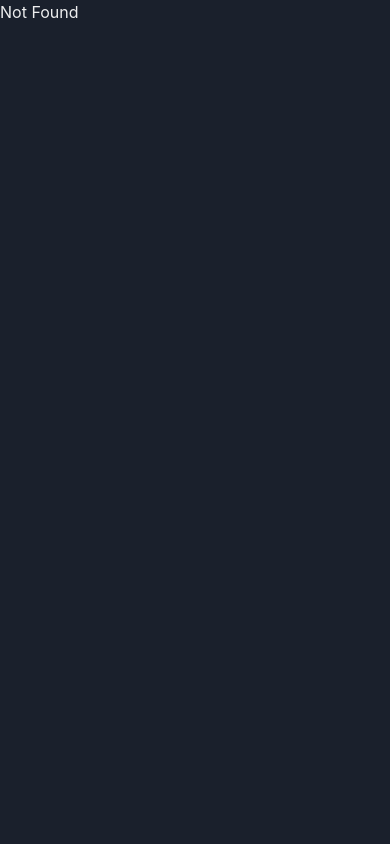
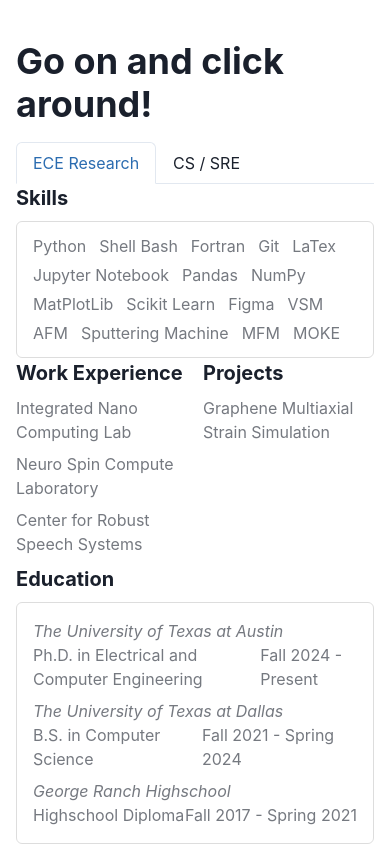
Before and after one commit to Alexander-N-Chin/Personal-Website-2.0, a React (Create React App) app: page /nutshell in a window 390 px wide. Before the commit this address had no page. Shown: the top 844 px of the page. Built offline with nearby package versions, Linux system fonts and the light colour scheme.

Commit message:
made this cleaner for mobile

```diff
--- a/src/App.tsx
+++ b/src/App.tsx
@@ -1,11 +1,14 @@
 import { BrowserRouter, Route, Routes } from "react-router-dom";
 import Home from './Home';
+import Nutshell from './components/Nutshell';
+
 const App = () => {
   return (
     <BrowserRouter>
       <Routes>
         <Route path="/" element={<Home/>} />
         <Route path="/about" element={<h1>About</h1>} />
+        <Route path="/nutshell" element={<Nutshell />} />
         <Route path="*" element={<h1>Not Found</h1>} />
       </Routes>
     </BrowserRouter>
--- a/src/Home.tsx
+++ b/src/Home.tsx
@@ -1,7 +1,6 @@
 import { useRef } from 'react'
 import { Container, VStack } from '@chakra-ui/react';
 import Landing from './components/landing';
-import Nutshell from './components/Nutshell';
 
 const Home = () => {
   const scrollRef = useRef<HTMLDivElement | null>(null);
@@ -16,10 +15,6 @@ const Home = () => {
     <Container maxW="container.md" p={10}>
       <VStack spacing={8}>
       <Landing handleStart={scrollToSection}/>
-      {/* @ts-ignore */}
-      <div ref={scrollRef}>
-        <Nutshell/>
-      </div>
       </VStack>
     </Container>
   )
--- /dev/null
+++ b/src/components/CsSreResume.tsx
@@ -0,0 +1,27 @@
+import SkillProjectHighlighter from './SkillsAndProjects';
+import { skillProjectData } from './skillProjectData';
+
+// Filter experiences and projects related to CS/SRE
+const csSreExperienceIds = ['e1', 'e5']; // IDs of CS/SRE experiences
+const csSreProjectIds = ['p1', 'p5', 'p2', 'p3', 'p4', 'p6', 'p7']; // IDs of projects related to CS/SRE
+
+const filteredExperiences = skillProjectData.experiences.filter(exp => csSreExperienceIds.includes(exp.id));
+const filteredProjects = skillProjectData.projects.filter(proj => csSreProjectIds.includes(proj.id));
+
+// Filter skills related to filtered projects and experiences
+const filteredSkillIds = new Set<string>();
+filteredExperiences.forEach(exp => exp.skillIds.forEach(id => filteredSkillIds.add(id)));
+filteredProjects.forEach(proj => proj.skillIds.forEach(id => filteredSkillIds.add(id)));
+const filteredSkills = skillProjectData.skills.filter(skill => filteredSkillIds.has(skill.id));
+
+const CsSreResume = () => {
+  return (
+    <SkillProjectHighlighter
+      skills={filteredSkills}
+      experiences={filteredExperiences}
+      projects={filteredProjects}
+    />
+  );
+};
+
+export default CsSreResume;
--- /dev/null
+++ b/src/components/EceResume.tsx
@@ -0,0 +1,27 @@
+import SkillProjectHighlighter from './SkillsAndProjects';
+import { skillProjectData } from './skillProjectData';
+
+// Filter experiences and projects related to ECE research
+const eceExperienceIds = ['e2', 'e3', 'e4']; // IDs of ECE research experiences
+const eceProjectIds = ['p0']; // IDs of projects related to ECE research
+
+const filteredExperiences = skillProjectData.experiences.filter(exp => eceExperienceIds.includes(exp.id));
+const filteredProjects = skillProjectData.projects.filter(proj => eceProjectIds.includes(proj.id));
+
+// Filter skills related to filtered projects and experiences
+const filteredSkillIds = new Set<string>();
+filteredExperiences.forEach(exp => exp.skillIds.forEach(id => filteredSkillIds.add(id)));
+filteredProjects.forEach(proj => proj.skillIds.forEach(id => filteredSkillIds.add(id)));
+const filteredSkills = skillProjectData.skills.filter(skill => filteredSkillIds.has(skill.id));
+
+const EceResume = () => {
+  return (
+    <SkillProjectHighlighter
+      skills={filteredSkills}
+      experiences={filteredExperiences}
+      projects={filteredProjects}
+    />
+  );
+};
+
+export default EceResume;
--- a/src/components/Nutshell.tsx
+++ b/src/components/Nutshell.tsx
@@ -2,21 +2,113 @@ import {
   Container,
   Heading,
   VStack,
+  Button,
+  Tabs,
+  TabList,
+  TabPanels,
+  Tab,
+  TabPanel,
+  Box,
+  useColorMode,
 } from '@chakra-ui/react';
-import SkillProjectHighlighter from './SkillsAndProjects';
+import { useState, useEffect } from 'react';
+import { Link } from 'react-router-dom';
+import EceResume from './EceResume';
+import CsSreResume from './CsSreResume';
 import EducationAwardLinker from './EducationAwardLinker';
 
 const Nutshell = () => {
+  const { colorMode, setColorMode } = useColorMode();
+  const [tabIndex, setTabIndex] = useState(0);
+  const [fade, setFade] = useState(false);
+  const [bgColor, setBgColor] = useState(colorMode === 'dark' ? 'gray.800' : 'white');
+  const [animating, setAnimating] = useState(false);
+
+  useEffect(() => {
+    if (tabIndex === 1 && colorMode !== 'dark') {
+      setAnimating(true);
+      setBgColor('gray.800');
+      const timeout = setTimeout(() => {
+        setColorMode('dark');
+        setAnimating(false);
+      }, 500);
+      return () => clearTimeout(timeout);
+    } else if (tabIndex === 0 && colorMode !== 'light') {
+      setAnimating(true);
+      setBgColor('white');
+      const timeout = setTimeout(() => {
+        setColorMode('light');
+        setAnimating(false);
+      }, 500);
+      return () => clearTimeout(timeout);
+    }
+  }, [tabIndex, colorMode, setColorMode]);
+
+  const handleTabsChange = (index: number) => {
+    setTabIndex(index);
+  };
+
   return (
-    <Container maxW="container.xl" pt={10} minHeight={"100vh"}>
-        <VStack spacing={4} align="start">
+    <>
+      <Box
+        position="fixed"
+        top={0}
+        left={0}
+        width="100vw"
+        height="100vh"
+        bg={bgColor}
+        zIndex={-1}
+        transition="background-color 0.5s ease"
+      />
+      <Box
+        position="relative"
+        minHeight="100vh"
+        width={['100%', null, null, '40%']}
+        mx="auto"
+        px={[4, 6, 8]}
+        pt={10}
+        boxSizing="border-box"
+      >
+        {fade && (
+          <Box
+            position="absolute"
+            top={0}
+            left={0}
+            right={0}
+            bottom={0}
+            bg={colorMode === 'dark' ? 'gray.800' : 'white'}
+            zIndex={1000}
+            opacity={0.7}
+            transition="opacity 0.3s ease"
+          />
+        )}
+        <VStack spacing={4} align="start" maxW="container.xl" mx="auto">
           <Heading as="h2" size="2xl" textAlign="left">
-            In a nutshell...
+            Go on and click around!
           </Heading>
-          <SkillProjectHighlighter/>
-          <EducationAwardLinker/>
+          <Tabs variant="enclosed" width="100%" index={tabIndex} onChange={handleTabsChange}>
+            <TabList>
+              <Tab>ECE Research</Tab>
+              <Tab>CS / SRE</Tab>
+            </TabList>
+            <TabPanels>
+              <TabPanel p={0}>
+                <EceResume />
+              </TabPanel>
+              <TabPanel p={0}>
+                <CsSreResume />
+              </TabPanel>
+            </TabPanels>
+          </Tabs>
+          <div style={{ marginTop: '2rem' }}>
+            <EducationAwardLinker />
+          </div>
+          <Button as={Link} to="/" colorScheme="teal" mt={8} mb={8} alignSelf="center">
+            Back to Landing
+          </Button>
         </VStack>
-    </Container>
+      </Box>
+    </>
   );
 };
 
--- a/src/components/SkillsAndProjects.tsx
+++ b/src/components/SkillsAndProjects.tsx
@@ -1,5 +1,5 @@
 import { useState } from "react";
-import { Box, Text, Wrap, WrapItem, HStack, VStack } from "@chakra-ui/react";
+import { Box, Text, Wrap, WrapItem, HStack, VStack, useBreakpointValue } from "@chakra-ui/react";
 import {
   Drawer,
   DrawerContent,
@@ -8,63 +8,81 @@ import {
   DrawerBody,
   useDisclosure,
 } from "@chakra-ui/react";
-import { skillProjectData } from "./skillProjectData";
 
-const SkillProjectHighlighter = () => {
-  const { isOpen, onOpen, onClose } = useDisclosure();
-  const [highlightedSkills, setHighlightedSkills] = useState<string[]>([]);
-  const [highlightedProjects, setHighlightedProjects] = useState<string[]>([]);
-  const [selectedItem, setSelectedItem] = useState<{
+interface Skill {
+  id: string;
   name: string;
+  projectIds: string[];
+}
+
+interface Experience {
+  id: string;
+  name: string;
+  skillIds: string[];
   description: string;
   images: string[];
   date: string;
   title: string;
   links: string[];
-  } | null>(null);
+}
+
+interface Project {
+  id: string;
+  name: string;
+  skillIds: string[];
+  description: string;
+  images: string[];
+  date: string;
+  title: string;
+  links: string[];
+}
+
+interface SkillProjectData {
+  skills: Skill[];
+  experiences: Experience[];
+  projects: Project[];
+}
+
+type Props = {
+  skills: Skill[];
+  experiences: Experience[];
+  projects: Project[];
+};
+
+const SkillProjectHighlighter = ({ skills, experiences, projects }: Props) => {
+  const { isOpen, onOpen, onClose } = useDisclosure();
+  const [highlightedSkills, setHighlightedSkills] = useState<string[]>([]);
+  const [highlightedProjects, setHighlightedProjects] = useState<string[]>([]);
+  const [selectedItem, setSelectedItem] = useState<Experience | Project | null>(null);
+
+  const isMobile = useBreakpointValue({ base: true, md: false });
 
   const handleItemClick = (projectId: string) => {
-    const project = [
-      ...skillProjectData.experiences,
-      ...skillProjectData.projects,
-    ].find((p) => p.id === projectId);
-    setSelectedItem({
-      name: project?.name || "",
-      description: project?.description || "",
-      images: project?.images || [],
-      date: project?.date || "",
-      title: project?.title || "",
-      links: project?.links || [],
-    });
+    const project = [...experiences, ...projects].find((p) => p.id === projectId);
+    setSelectedItem(project || null);
   };
 
   const handleSkillClick = (skillId: string) => {
-    const isAlreadyHighlighted = highlightedSkills.includes(skillId); // Check if the skill is already highlighted
+    const isAlreadyHighlighted = highlightedSkills.includes(skillId);
 
     if (isAlreadyHighlighted) {
-      // Clear all highlights if the same skill is clicked again
       setHighlightedSkills([]);
       setHighlightedProjects([]);
     } else {
-      // Highlight the selected skill and related projects
-      const skill = skillProjectData.skills.find((s) => s.id === skillId);
+      const skill = skills.find((s) => s.id === skillId);
       setHighlightedSkills([skillId]);
       setHighlightedProjects(skill?.projectIds || []);
     }
   };
 
   const handleExperienceClick = (experienceId: string) => {
-    const isAlreadyHighlighted = highlightedProjects.includes(experienceId); // Check if the experience is already highlighted
+    const isAlreadyHighlighted = highlightedProjects.includes(experienceId);
 
     if (isAlreadyHighlighted) {
-      // Clear all highlights if the same experience is clicked again
       setHighlightedSkills([]);
       setHighlightedProjects([]);
     } else {
-      // Highlight the selected experience and related skills
-      const experience = skillProjectData.experiences.find(
-        (e) => e.id === experienceId
-      );
+      const experience = experiences.find((e) => e.id === experienceId);
       setHighlightedProjects([experienceId]);
       setHighlightedSkills(experience?.skillIds || []);
       handleItemClick(experienceId);
@@ -73,15 +91,13 @@ const SkillProjectHighlighter = () => {
   };
 
   const handleProjectClick = (projectId: string) => {
-    const isAlreadyHighlighted = highlightedProjects.includes(projectId); // Check if the project is already highlighted
+    const isAlreadyHighlighted = highlightedProjects.includes(projectId);
 
     if (isAlreadyHighlighted) {
-      // Clear all highlights if the same project is clicked again
       setHighlightedSkills([]);
       setHighlightedProjects([]);
     } else {
-      // Highlight the selected project and related skills
-      const project = skillProjectData.projects.find((p) => p.id === projectId);
+      const project = projects.find((p) => p.id === projectId);
       setHighlightedProjects([projectId]);
       setHighlightedSkills(project?.skillIds || []);
       handleItemClick(projectId);
@@ -103,12 +119,12 @@ const SkillProjectHighlighter = () => {
           p={4}
           borderRadius="md"
         >
-          {skillProjectData.skills.map((skill) => {
-            const isHighlighted = highlightedSkills.includes(skill.id); // Check if this skill is highlighted
+          {skills.map((skill) => {
+            const isHighlighted = highlightedSkills.includes(skill.id);
             return (
               <WrapItem
                 key={skill.id}
-                onClick={() => handleSkillClick(skill.id)} // Updated to use click
+                onClick={() => handleSkillClick(skill.id)}
                 cursor="pointer"
               >
                 <Box
@@ -124,18 +140,18 @@ const SkillProjectHighlighter = () => {
         </Wrap>
       </Box>
 
-      <HStack spacing={4} width="100%" align="start">
+      <HStack spacing={4} width="100%" align="start" direction={['column', 'row']}>
         {/* Experiences List */}
-        <Box width="45%">
+        <Box width={['100%', '45%']}>
           <Text fontSize="xl" mb={2} fontWeight="bold">
             Work Experience
           </Text>
-          {skillProjectData.experiences.map((experience) => {
-            const isHighlighted = highlightedProjects.includes(experience.id); // Check if this experience is highlighted
+          {experiences.map((experience) => {
+            const isHighlighted = highlightedProjects.includes(experience.id);
             return (
               <Box
                 key={experience.id}
-                onClick={() => handleExperienceClick(experience.id)} // Updated to use click
+                onClick={() => handleExperienceClick(experience.id)}
                 cursor="pointer"
                 transition="all 0.1s ease"
                 fontWeight={isHighlighted ? "bold" : "normal"}
@@ -149,16 +165,16 @@ const SkillProjectHighlighter = () => {
         </Box>
 
         {/* Projects List */}
-        <Box width="55%">
+        <Box width={['100%', '55%']}>
           <Text fontSize="xl" mb={2} fontWeight="bold">
             Projects
           </Text>
-          {skillProjectData.projects.map((project) => {
-            const isHighlighted = highlightedProjects.includes(project.id); // Check if this project is highlighted
+          {projects.map((project) => {
+            const isHighlighted = highlightedProjects.includes(project.id);
             return (
               <Box
                 key={project.id}
-                onClick={() => handleProjectClick(project.id)} // Updated to use click
+                onClick={() => handleProjectClick(project.id)}
                 cursor="pointer"
                 transition="all 0.1s ease"
                 fontWeight={isHighlighted ? "bold" : "normal"}
@@ -172,8 +188,41 @@ const SkillProjectHighlighter = () => {
         </Box>
       </HStack>
 
-      {/* Chakra UI Drawer for Selected Item */}
-      <Drawer isOpen={isOpen} placement="right" onClose={onClose} size="md">
+      {/* Conditional Drawer Rendering */}
+      {isMobile ? (
+        <Drawer isOpen={isOpen} placement="bottom" onClose={onClose} size="full">
+          <DrawerContent>
+            <DrawerCloseButton />
+            <DrawerHeader fontSize="xx-large">{selectedItem?.name}</DrawerHeader>
+            <DrawerBody overflowY={"auto"}>
+              <Text fontSize="x-large">{selectedItem?.title}</Text>
+              <Text fontSize="large">{selectedItem?.date}</Text>
+              <Text fontSize="large" mt={10}>Description:</Text>
+              <Text mt={2}>{selectedItem?.description}</Text>
+              <Text fontSize="large" mt={10}>Related Links:</Text>
+              {selectedItem?.links.map((link, index) => (
+                <Text key={index} mt={2} color="blue.500">
+                  <a href={link} target="_blank" rel="noreferrer">
+                    {link}
+                  </a>
+                </Text>
+              ))}
+              <VStack spacing={4} mt={4}>
+                {selectedItem?.images.map((image: string, index: number) => (
+                  <img
+                    key={index}
+                    src={image}
+                    alt={`${index + 1}`}
+                    style={{ width: "100%", objectFit: "cover" }}
+                  />
+                ))}
+              </VStack>
+            </DrawerBody>
+          </DrawerContent>
+        </Drawer>
+      ) : (
+        <>
+          <Drawer isOpen={isOpen} placement="right" onClose={onClose} size={['xs', 'sm', 'md']}>
             <DrawerContent>
               <DrawerCloseButton />
               <DrawerHeader></DrawerHeader>
@@ -192,7 +241,7 @@ const SkillProjectHighlighter = () => {
             </DrawerContent>
           </Drawer>
 
-      <Drawer isOpen={isOpen} placement="left" onClose={onClose} size="md">
+          <Drawer isOpen={isOpen} placement="left" onClose={onClose} size={['xs', 'sm', 'md']}>
             <DrawerContent>
               <DrawerCloseButton />
               <DrawerHeader fontSize="xx-large">{selectedItem?.name}</DrawerHeader>
@@ -213,6 +262,8 @@ const SkillProjectHighlighter = () => {
             </DrawerContent>
           </Drawer>
         </>
+      )}
+    </>
   );
 };
 
--- a/src/components/landing.tsx
+++ b/src/components/landing.tsx
@@ -7,6 +7,8 @@ import {
   Text,
   VStack,
 } from '@chakra-ui/react';
+import { Link } from 'react-router-dom';
+
 type Props = {
   handleStart: () => void;
 };
@@ -23,7 +25,7 @@ const Landing = ({ handleStart }: Props) => {
                 Researcher & Site Reliability Engineer
               </Text>
               <Stack direction={['column', 'row']} spacing={4} >
-                <Button colorScheme="teal" size="lg" onClick={handleStart}>
+                <Button as={Link} to="/nutshell" colorScheme="teal" size="lg">
                   Interactive Resume
                 </Button>
                 <a href="/resume.pdf" download="resume.pdf">
```
Lines whose indentation alone changed are shown as unchanged.
